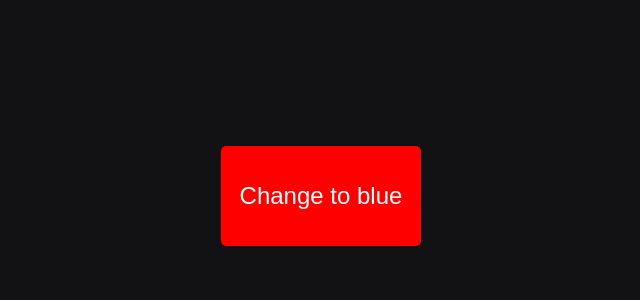
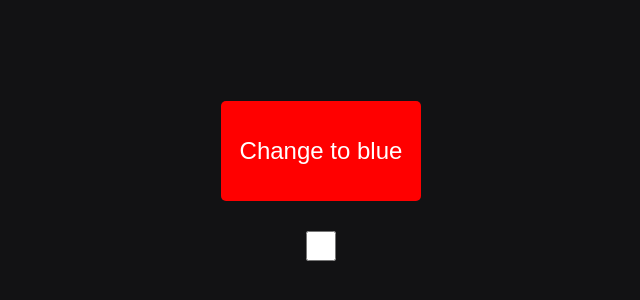
Before and after one commit to fellipefreiire/udemy-TRWJTL, a Next.js app: page / in a window 1280 px wide. Shown: the part 204-504 px from the top of the page, without its empty margins (319-959 px from the left). Built offline with nearby package versions, Linux system fonts and the light colour scheme.

Commit message:
collor button

```diff
--- a/src/components/Home/index.tsx
+++ b/src/components/Home/index.tsx
@@ -15,6 +15,7 @@ const Home: React.FC = () => {
         <S.Button buttonColor={buttonColor} onClick={handleClick}>
           Change to {newButtonColor}
         </S.Button>
+        <S.Input type='checkbox' />
       </S.Container>
     </S.Home>
   )
--- a/src/components/Home/styled.ts
+++ b/src/components/Home/styled.ts
@@ -13,6 +13,7 @@ export const Container = styled.div`
   height: 100vh;
   justify-content: center;
   align-items: center;
+  flex-direction: column;
 `
 
 export const Button = styled.button<buttonProps>`
@@ -26,3 +27,9 @@ export const Button = styled.button<buttonProps>`
   color: white;
   font-size: 24px;
 `
+
+export const Input = styled.input`
+  margin: 30px 0;
+  height: 30px;
+  width: 30px;
+`
```
Also changed, not shown: 1 other file (tests, documents, lock files or other folders).
